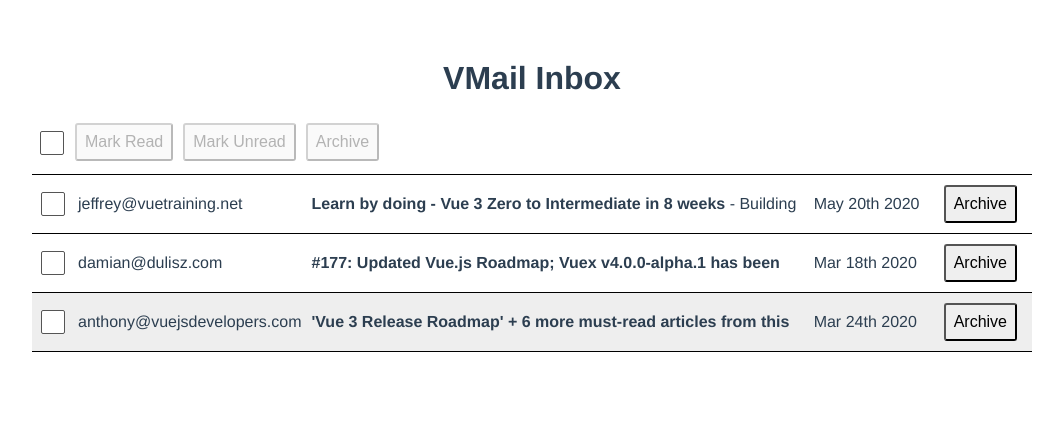
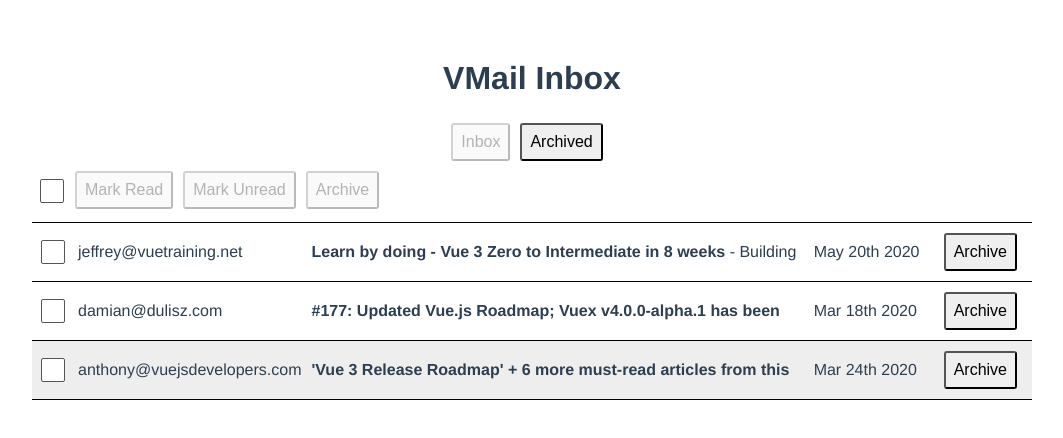
Before and after one commit to Freeman-md/vmail, a Vue app: page / in a window 1280 px wide. Shown: the top 438 px of the page, without its empty margins (108-1171 px from the left). Built offline with nearby package versions, Linux system fonts and the light colour scheme; data requests are answered from the project's data file.

Commit message:
Archived View

```diff
--- a/src/components/BulkActionBar.vue
+++ b/src/components/BulkActionBar.vue
@@ -23,12 +23,12 @@
   setup(props) {
     let emailSelection = useEmailSelection();
     let numberSelected = computed(() => emailSelection.emails.size);
-    let numberEmails = props.emails.length;
+    let numberEmails = computed(() => props.emails.length);
     let allEmailsSelected = computed(
-      () => numberSelected.value === numberEmails
+      () => numberSelected.value === numberEmails.value
     );
     let someEmailsSelected = computed(() => {
-      return numberSelected.value > 0 && numberSelected.value < numberEmails;
+      return numberSelected.value > 0 && numberSelected.value < numberEmails.value;
     });
     let bulkSelect = function () {
       if (allEmailsSelected.value) {
--- a/src/components/MailTable.vue
+++ b/src/components/MailTable.vue
@@ -1,9 +1,11 @@
 <template>
-  <BulkActionBar :emails="unarchivedEmails" />
+  <button @click="selectScreen('inbox')" :disabled="selectedScreen == 'inbox'">Inbox</button>
+  <button @click="selectScreen('archive')" :disabled="selectedScreen == 'archive'">Archived</button>
+  <BulkActionBar :emails="filteredEmails" />
   <table class="mail-table">
     <tbody>
       <tr
-        v-for="email in unarchivedEmails"
+        v-for="email in filteredEmails"
         :key="email.id"
         :class="['clickable', email.read ? 'read' : '']"
       >
@@ -52,6 +54,7 @@
       format,
       emails: ref(emails),
       openedEmail: ref(null),
+      selectedScreen: ref('inbox')
     };
   },
   computed: {
@@ -60,11 +63,19 @@
         return e1.sentAt < e2.sentAt ? 1 : 1;
       });
     },
-    unarchivedEmails() {
-      return this.sortedEmails.filter((e) => !e.archived);
+    filteredEmails() {
+      if (this.selectedScreen == 'inbox') {
+        return this.sortedEmails.filter((e) => !e.archived);
+      } else {
+        return this.sortedEmails.filter((e) => e.archived);
+      }
     },
   },
   methods: {
+    selectScreen(newScreen) {
+      this.selectedScreen = newScreen
+      this.emailSelection.clear()
+    },
     openEmail(email) {
       this.openedEmail = email;
       if (email) {
```
